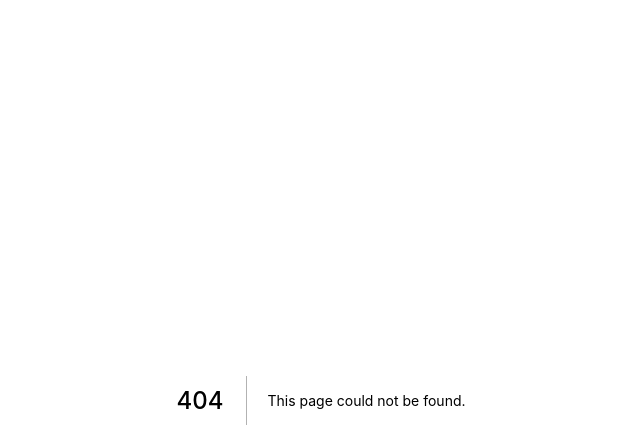
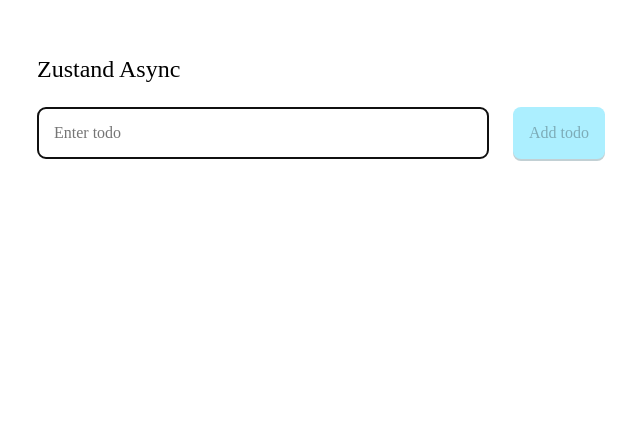
Before and after one commit to joakimgunst/react-state-management, a Next.js app: page /zustand-async-todo in a window 1280 px wide. Before the commit this address had no page. Shown: the top 448 px of the page, without its empty margins (319-959 px from the left). Built offline with nearby package versions, Linux system fonts and the light colour scheme; a web font is replaced by a local one.

Commit message:
Add zustand async todo example

```diff
--- /dev/null
+++ b/src/api.ts
@@ -0,0 +1,23 @@
+import { Todo } from "model";
+
+const todos: Todo[] = [];
+
+export async function addTodo(todo: Todo) {
+  await sleep(200);
+  todos.push(todo);
+}
+
+export async function toggleTodo(id: string) {
+  await sleep(200);
+  const todo = todos.find(t => t.id === id);
+  if (todo) todo.completed = !todo.completed;
+}
+
+export async function getTodos() {
+  await sleep(200);
+  return [...todos];
+}
+
+async function sleep(ms: number) {
+  await new Promise(resolve => setTimeout(resolve, ms));
+}
--- a/src/pages/index.tsx
+++ b/src/pages/index.tsx
@@ -12,6 +12,7 @@
     { label: "Zustand", href: "/zustand" },
     { label: "Zustand Todo", href: "/zustand-todo" },
     { label: "Zustand Async", href: "/zustand-async" },
+    { label: "Zustand Async Todo", href: "/zustand-async-todo" },
     { label: "Zustand Middleware", href: "/zustand-middleware" },
     { label: "Recoil", href: "/recoil" },
     { label: "Recoil Todo", href: "/recoil-todo" },
--- /dev/null
+++ b/src/pages/zustand-async-todo.tsx
@@ -0,0 +1,47 @@
+import React from "react";
+import create from "zustand";
+import AddForm from "components/AddForm";
+import TodoList from "components/TodoList";
+import { Todo, Todos } from "model";
+import * as api from "api";
+import { combine } from "zustand/middleware";
+import TodoLayout from "components/TodoLayout";
+
+const initialState = {
+  todos: [] as Todos,
+};
+
+const useStore = create(
+  combine(initialState, set => ({
+    addTodo: async (todo: Todo) => {
+      await api.addTodo(todo);
+      const todos = await api.getTodos();
+      set({ todos });
+    },
+    toggleTodo: async (id: string) => {
+      await api.toggleTodo(id);
+      const todos = await api.getTodos();
+      set({ todos });
+    },
+  }))
+);
+
+export default function ZustandAsync() {
+  return (
+    <TodoLayout title="Zustand Async">
+      <AddFormContainer />
+      <TodoListContainer />
+    </TodoLayout>
+  );
+}
+
+function AddFormContainer() {
+  const addTodo = useStore(state => state.addTodo);
+  return <AddForm onAdd={addTodo} />;
+}
+
+function TodoListContainer() {
+  const todos = useStore(state => state.todos);
+  const toggleTodo = useStore(state => state.toggleTodo);
+  return <TodoList todos={todos} onToggle={toggleTodo} />;
+}
--- a/src/pages/zustand-todo.tsx
+++ b/src/pages/zustand-todo.tsx
@@ -16,7 +16,6 @@
 type State = typeof initialState;
 
 const useStore = create(
-  devtools(
   combine(initialState, set => ({
     addTodo: (todo: Todo) =>
       set(({ todos }) => ({ todos: utils.pureAddTodo(todos, todo) })),
@@ -25,7 +24,6 @@
     toggleShowCompleted: () =>
       set(({ showCompleted }) => ({ showCompleted: !showCompleted })),
   }))
-  )
 );
 
 const selectVisibleTodos = ({ todos, showCompleted }: State) =>
```
Also changed, not shown: src/model.ts (+4 -4 lines). Lines whose indentation alone changed are shown as unchanged.
